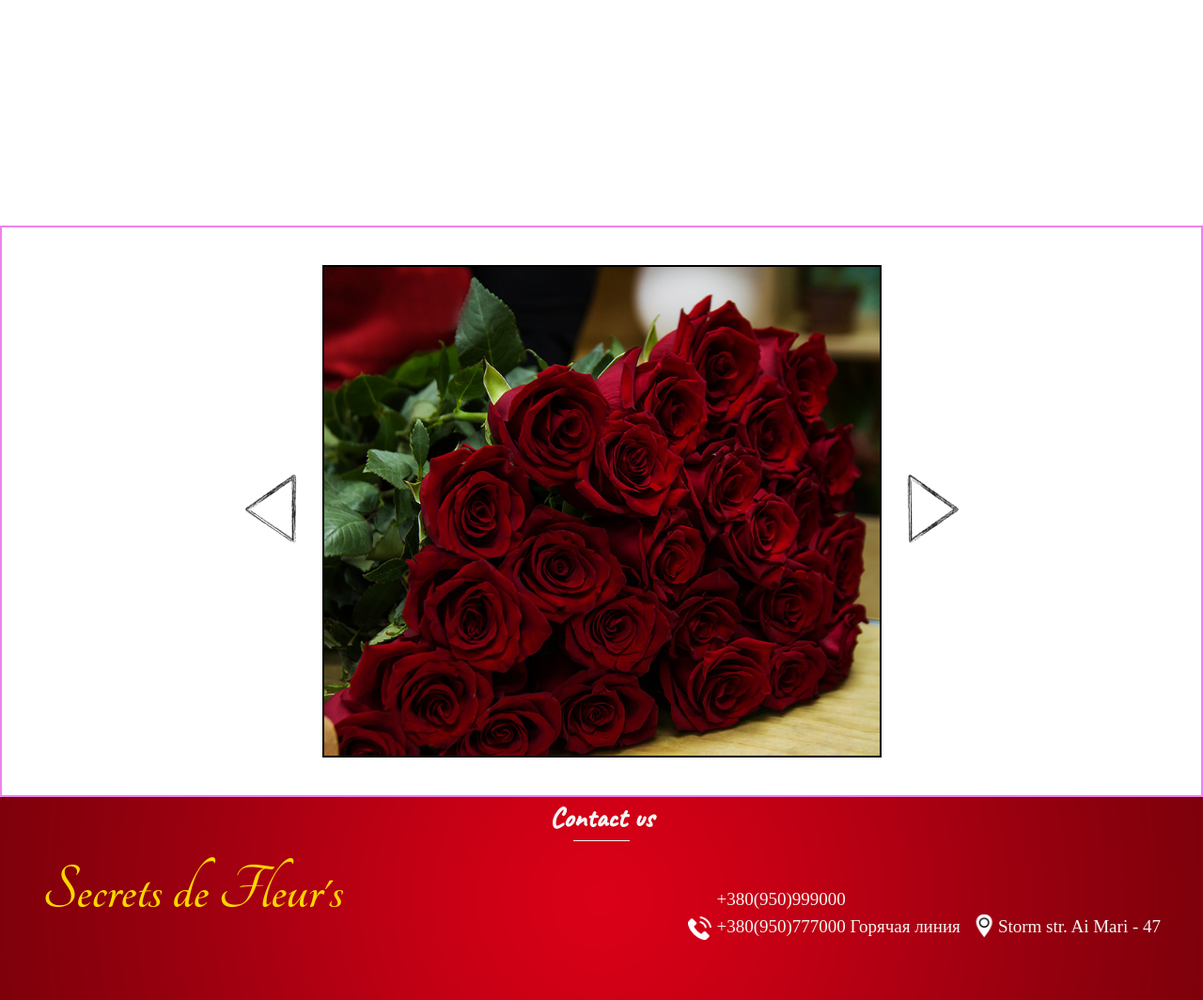
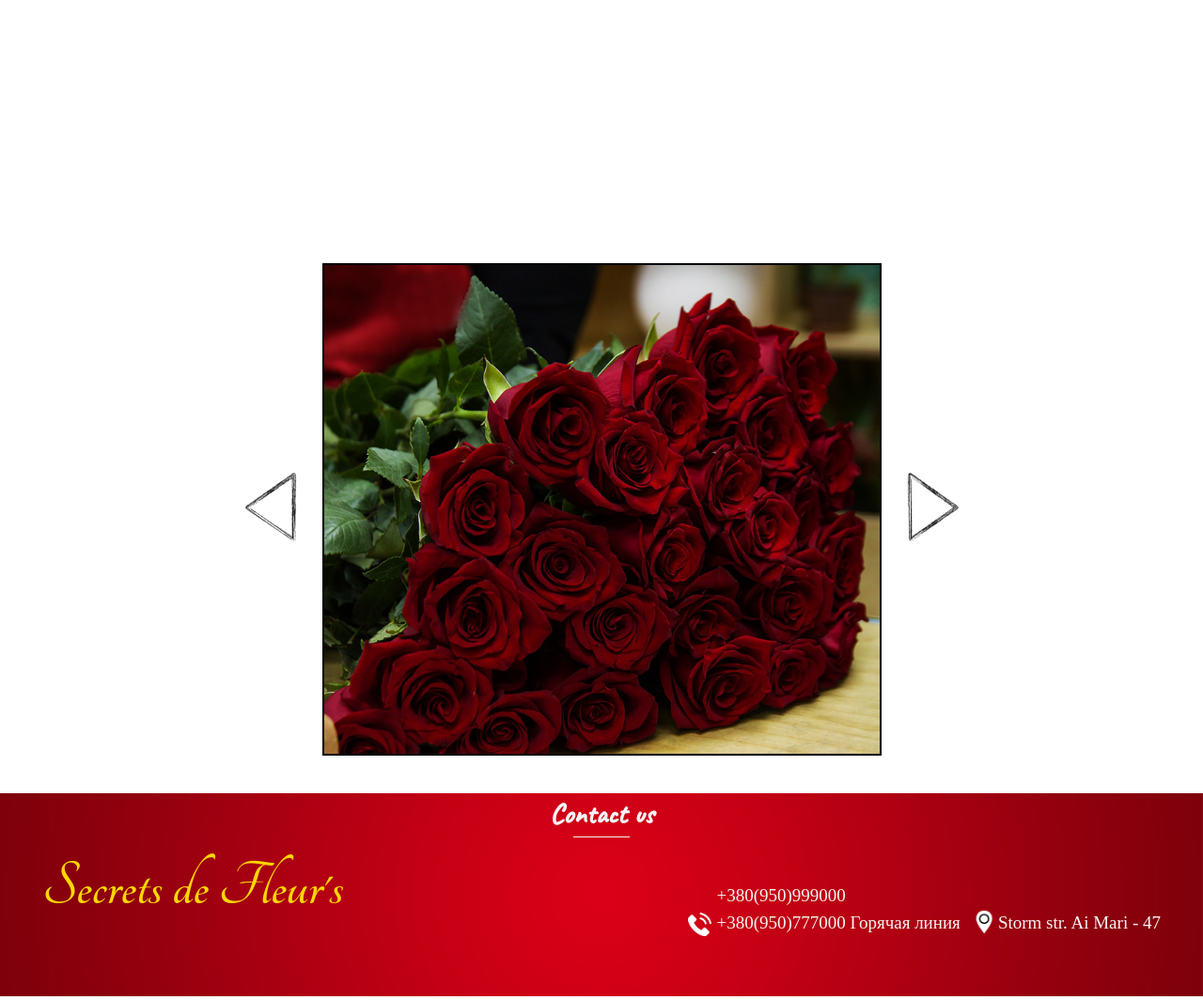
Before and after one commit to dromse/bouquete-constructor, a Django app: page / in a window 1280 px wide. Shown: the part 1088-2152 px from the top of the page at 94% size. Run offline with Django 3.2, Linux system fonts and the light colour scheme; some web fonts are replaced.

Commit message:
Remove purple line border in main_slider

```diff
--- a/bouquete_constructor/main/static/main/css/style.css
+++ b/bouquete_constructor/main/static/main/css/style.css
@@ -363,7 +363,6 @@ body {
 
 /*SLIDER*/
 .main_slider {
-    border: 2px solid violet;
 }
 .m_slider {
     display: flex;
```
